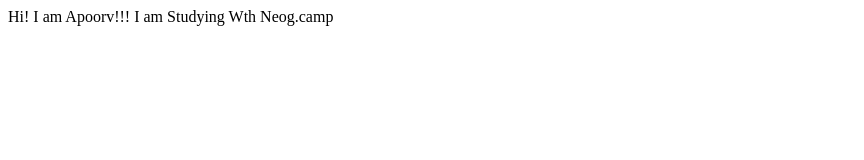
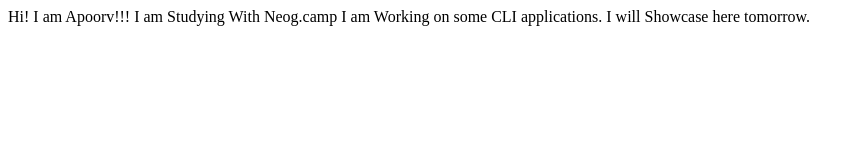
Before and after one commit to apoorvshrimali/ApoorvShrimali.com, a plain HTML site: page index.html in a window 1280 px wide. Shown: the whole page, without its empty margins (0-864 px from the left). Drawn offline with Linux system fonts and the light colour scheme.

Commit message:
updated details about portfolio

```diff
--- a/index.html
+++ b/index.html
@@ -8,6 +8,8 @@
 </head>
 <body>
     Hi! I am Apoorv!!!
-    I am Studying Wth Neog.camp
+    I am Studying With Neog.camp
+
+    I am Working on some CLI applications. I will Showcase here tomorrow.
 </body>
 </html>
```
